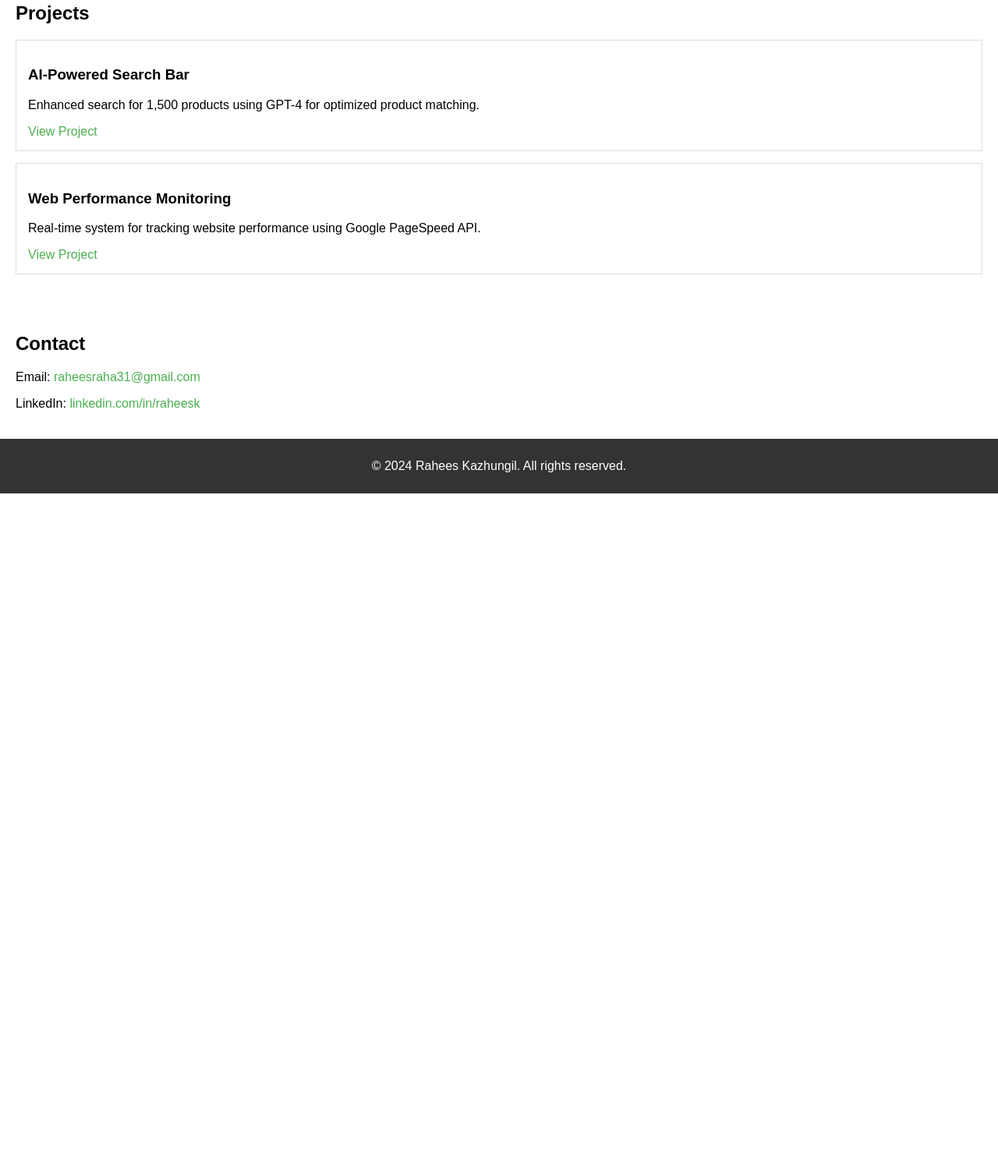
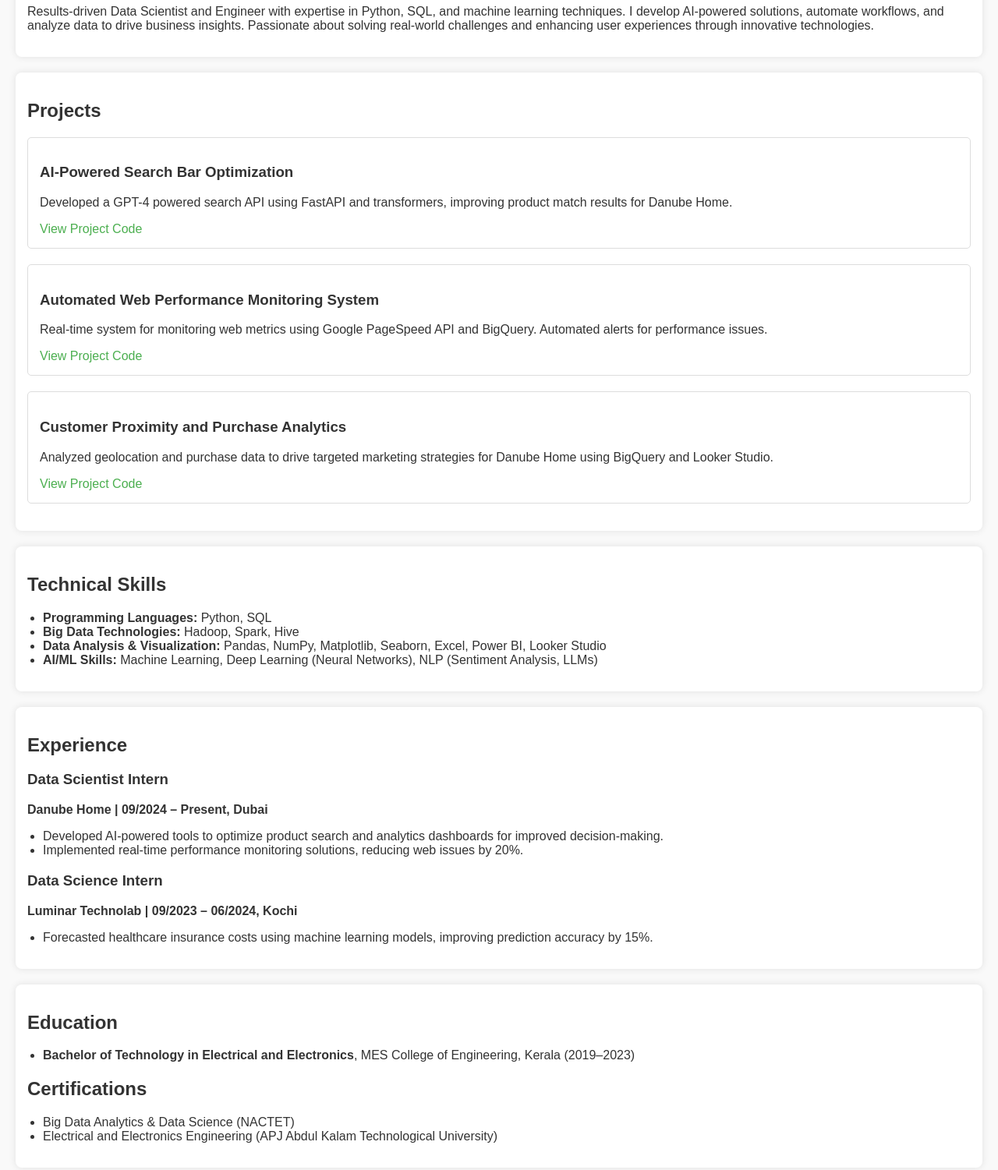
Before and after one commit to Raheesraha/-Raheesraha.github.io., a plain HTML site: page index.html in a window 1280 px wide. Shown: the part 343-1844 px from the top of the page at 78% size. Before the commit the page ends 976 px from the top, so only its background shows below. Drawn offline with Linux system fonts and the light colour scheme.

Commit message:
Index.html

```diff
--- a/index.html
+++ b/index.html
@@ -5,43 +5,86 @@
     <meta name="viewport" content="width=device-width, initial-scale=1.0">
     <title>Rahees Kazhungil - Data Science Portfolio</title>
     <style>
-        body { font-family: Arial, sans-serif; margin: 0; padding: 0; }
-        header { background: #4CAF50; color: white; text-align: center; padding: 1em; }
-        section { padding: 20px; }
-        .project { border: 1px solid #ddd; padding: 15px; margin: 15px 0; }
-        footer { background: #333; color: white; text-align: center; padding: 10px; }
+        body { font-family: Arial, sans-serif; margin: 0; padding: 0; background: #f9f9f9; color: #333; }
+        header { background: #4CAF50; color: white; text-align: center; padding: 2em; }
+        section { margin: 20px; padding: 15px; background: #fff; border-radius: 8px; box-shadow: 0px 0px 10px rgba(0,0,0,0.1); }
+        .project { margin-bottom: 20px; border: 1px solid #ddd; padding: 15px; border-radius: 5px; }
+        footer { text-align: center; padding: 1em; background: #333; color: white; margin-top: 20px; }
         a { color: #4CAF50; text-decoration: none; }
+        ul { padding-left: 20px; }
     </style>
 </head>
 <body>
     <header>
         <h1>Rahees Kazhungil</h1>
         <p>Data Scientist | Data Engineer & Analyst</p>
+        <p>Email: <a href="mailto:raheesraha31@gmail.com">raheesraha31@gmail.com</a> | Phone: +971 50 9873739</p>
+        <p>LinkedIn: <a href="https://www.linkedin.com/in/raheesk" target="_blank">linkedin.com/in/raheesk</a> | GitHub: <a href="https://github.com/Raheesraha" target="_blank">github.com/Raheesraha</a></p>
     </header>
 
     <section>
         <h2>About Me</h2>
-        <p>I am a results-driven Data Scientist with expertise in Python, SQL, and Machine Learning. I have worked on AI-powered tools and analytics systems to solve real-world problems.</p>
+        <p>Results-driven Data Scientist and Engineer with expertise in Python, SQL, and machine learning techniques. I develop AI-powered solutions, automate workflows, and analyze data to drive business insights. Passionate about solving real-world challenges and enhancing user experiences through innovative technologies.</p>
     </section>
 
     <section>
         <h2>Projects</h2>
         <div class="project">
-            <h3>AI-Powered Search Bar</h3>
-            <p>Enhanced search for 1,500 products using GPT-4 for optimized product matching.</p>
-            <a href="https://github.com/Raheesraha/project" target="_blank">View Project</a>
+            <h3>AI-Powered Search Bar Optimization</h3>
+            <p>Developed a GPT-4 powered search API using FastAPI and transformers, improving product match results for Danube Home.</p>
+            <a href="https://github.com/Raheesraha/project" target="_blank">View Project Code</a>
         </div>
         <div class="project">
-            <h3>Web Performance Monitoring</h3>
-            <p>Real-time system for tracking website performance using Google PageSpeed API.</p>
-            <a href="https://github.com/Raheesraha/project" target="_blank">View Project</a>
+            <h3>Automated Web Performance Monitoring System</h3>
+            <p>Real-time system for monitoring web metrics using Google PageSpeed API and BigQuery. Automated alerts for performance issues.</p>
+            <a href="https://github.com/Raheesraha/project" target="_blank">View Project Code</a>
+        </div>
+        <div class="project">
+            <h3>Customer Proximity and Purchase Analytics</h3>
+            <p>Analyzed geolocation and purchase data to drive targeted marketing strategies for Danube Home using BigQuery and Looker Studio.</p>
+            <a href="https://github.com/Raheesraha/project" target="_blank">View Project Code</a>
         </div>
     </section>
 
     <section>
-        <h2>Contact</h2>
-        <p>Email: <a href="mailto:raheesraha31@gmail.com">raheesraha31@gmail.com</a></p>
-        <p>LinkedIn: <a href="https://www.linkedin.com/in/raheesk" target="_blank">linkedin.com/in/raheesk</a></p>
+        <h2>Technical Skills</h2>
+        <ul>
+            <li><strong>Programming Languages:</strong> Python, SQL</li>
+            <li><strong>Big Data Technologies:</strong> Hadoop, Spark, Hive</li>
+            <li><strong>Data Analysis & Visualization:</strong> Pandas, NumPy, Matplotlib, Seaborn, Excel, Power BI, Looker Studio</li>
+            <li><strong>AI/ML Skills:</strong> Machine Learning, Deep Learning (Neural Networks), NLP (Sentiment Analysis, LLMs)</li>
+        </ul>
+    </section>
+
+    <section>
+        <h2>Experience</h2>
+        <div>
+            <h3>Data Scientist Intern</h3>
+            <p><strong>Danube Home | 09/2024 – Present, Dubai</strong></p>
+            <ul>
+                <li>Developed AI-powered tools to optimize product search and analytics dashboards for improved decision-making.</li>
+                <li>Implemented real-time performance monitoring solutions, reducing web issues by 20%.</li>
+            </ul>
+        </div>
+        <div>
+            <h3>Data Science Intern</h3>
+            <p><strong>Luminar Technolab | 09/2023 – 06/2024, Kochi</strong></p>
+            <ul>
+                <li>Forecasted healthcare insurance costs using machine learning models, improving prediction accuracy by 15%.</li>
+            </ul>
+        </div>
+    </section>
+
+    <section>
+        <h2>Education</h2>
+        <ul>
+            <li><strong>Bachelor of Technology in Electrical and Electronics</strong>, MES College of Engineering, Kerala (2019–2023)</li>
+        </ul>
+        <h2>Certifications</h2>
+        <ul>
+            <li>Big Data Analytics & Data Science (NACTET)</li>
+            <li>Electrical and Electronics Engineering (APJ Abdul Kalam Technological University)</li>
+        </ul>
     </section>
 
     <footer>
```
